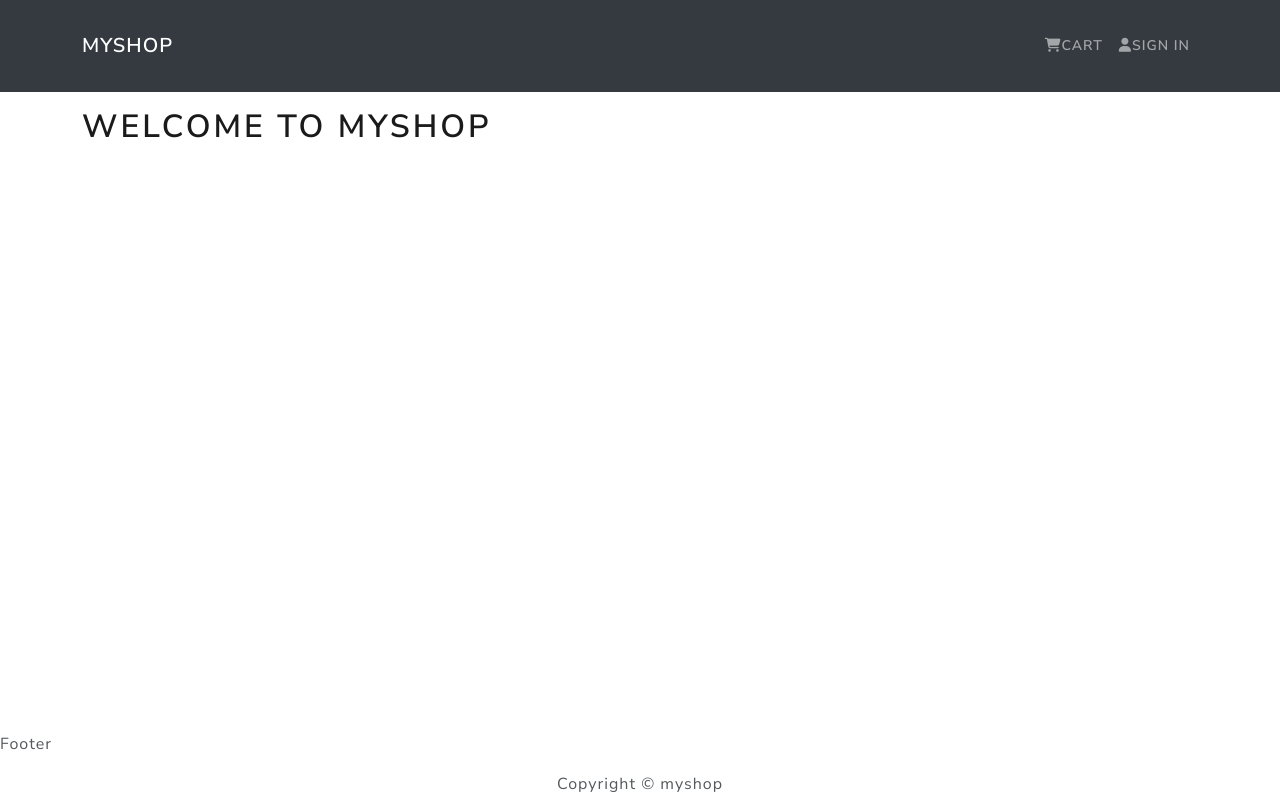
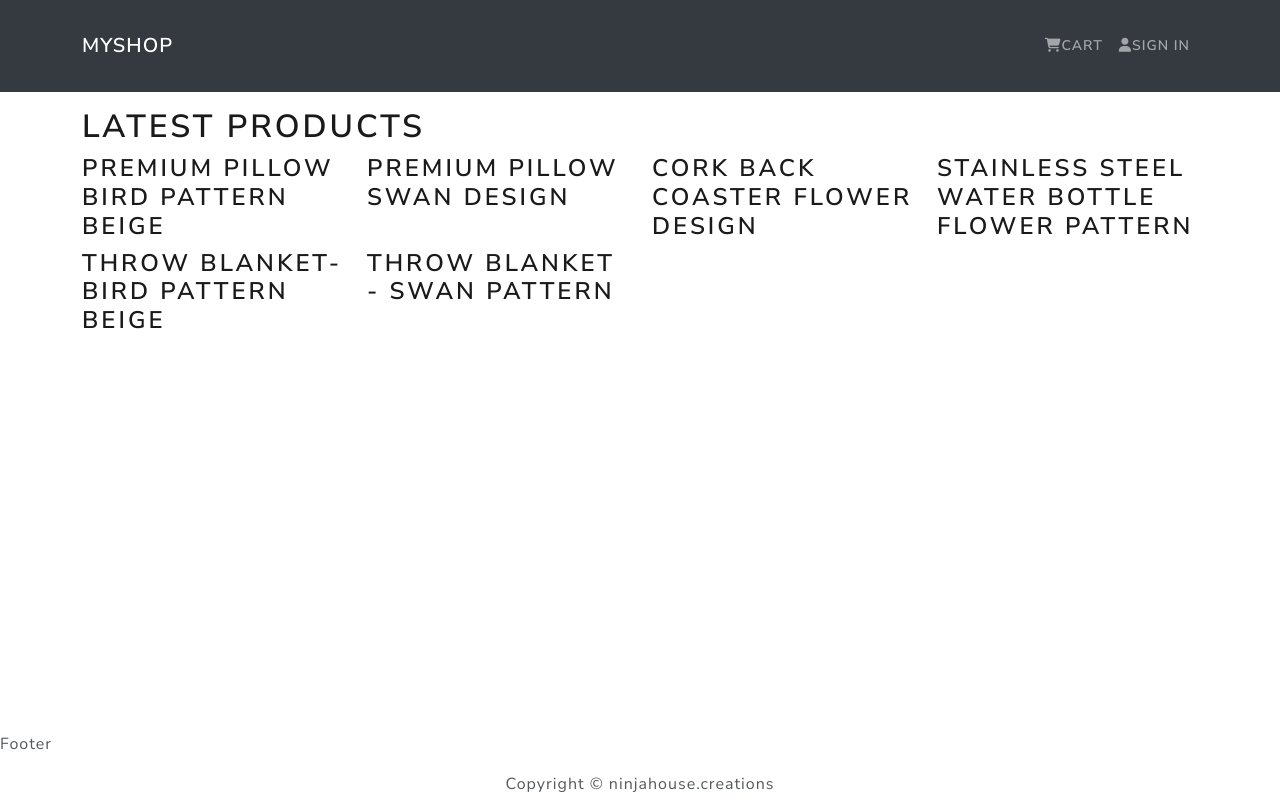
Before and after one commit to nikimacm/myshop_mern, a React (Create React App) app in the folder frontend/: page / in a window 1280 px wide. Built offline with nearby package versions, Linux system fonts and the light colour scheme.

Commit message:
created homescreen, added product headings

```diff
--- a/frontend/src/App.js
+++ b/frontend/src/App.js
@@ -2,6 +2,7 @@
 import { Container } from 'react-bootstrap';
 import Header from './components/Header';
 import Footer from './components/Footer';
+import HomeScreen from './screens/HomeScreen';
 
 const App = () => {
   return (
@@ -9,7 +10,7 @@
       <Header />
       <main className='py-3'>
         <Container>
-          <h1>Welcome to myshop</h1>
+          <HomeScreen />
         </Container>
 
       </main>
--- a/frontend/src/components/Footer.js
+++ b/frontend/src/components/Footer.js
@@ -7,7 +7,7 @@
       <Container>
         <Row>
           <Col className='text-center py-3'>
-            Copyright &copy; myshop
+            Copyright &copy; ninjahouse.creations
           </Col>
         </Row>
       </Container>
--- a/frontend/src/products.js
+++ b/frontend/src/products.js
@@ -98,5 +98,7 @@
         countInStock: '15',
         rating: '5',
         numReviews: '6',
-    }
+    },
 ]
+
+export default products
--- /dev/null
+++ b/frontend/src/screens/HomeScreen.js
@@ -0,0 +1,20 @@
+import React from 'react'
+import products from '../products'
+import { Row, Col } from 'react-bootstrap'
+
+const HomeScreen = () => {
+  return (
+    <>
+        <h1>Latest Products</h1>
+        <Row>
+            {products.map(product => (
+                <Col sm={12} md={6} lg={4} xl={3} >
+                    <h3>{product.name}</h3>
+                </Col>
+            ))}
+        </Row>
+    </>
+  )
+}
+
+export default HomeScreen
```
